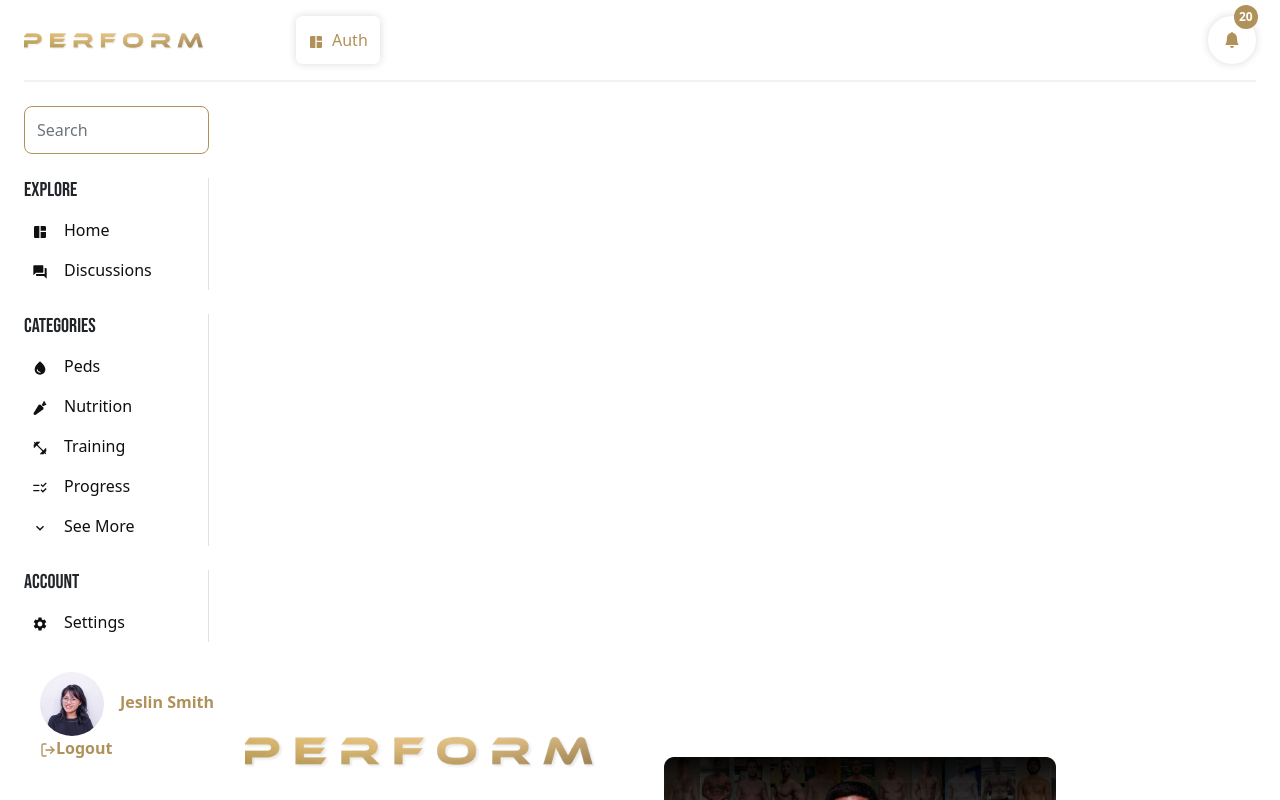
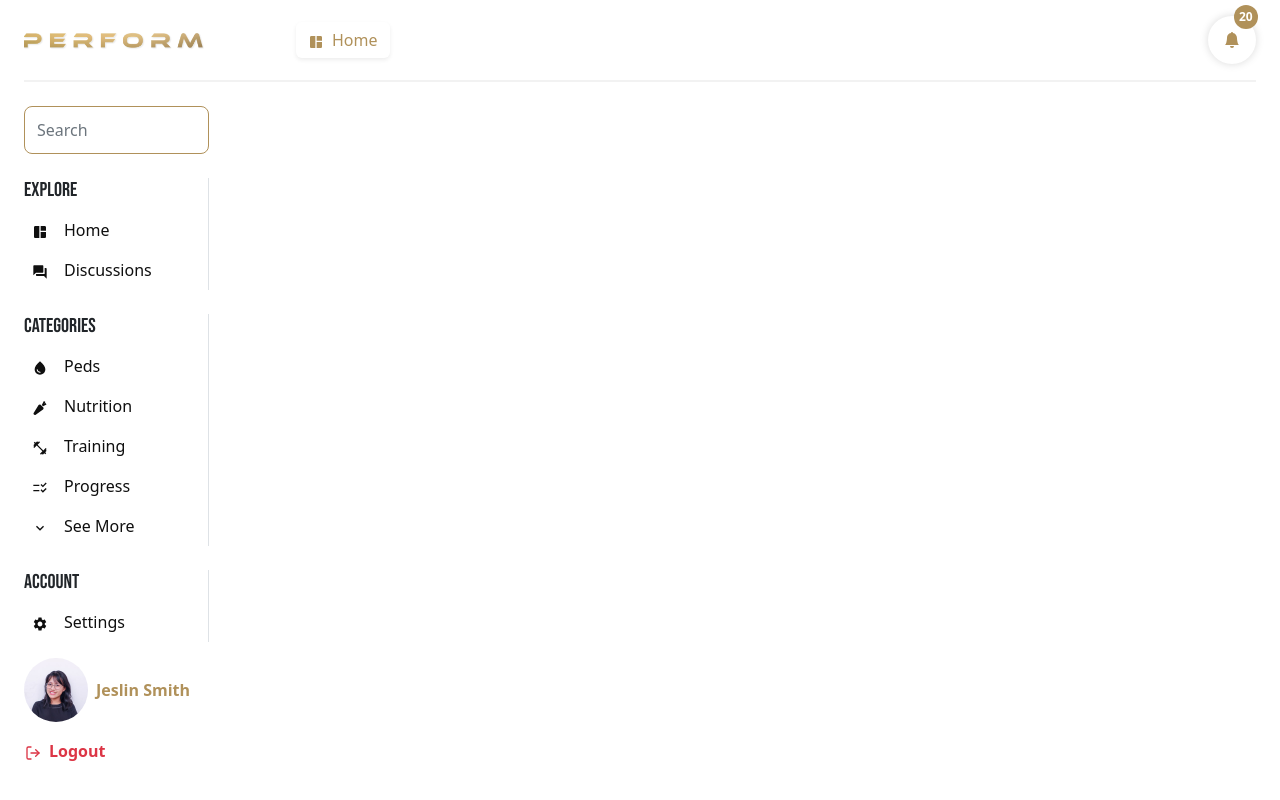
Before and after one commit to aminulds/gymnextjs, a Next.js app: page /auth/signup in a window 1280 px wide. Shown: the top 800 px of the page. Built offline with nearby package versions, Linux system fonts and the light colour scheme.

Commit message:
layou functionalit updated

```diff
--- a/app/layout.js
+++ b/app/layout.js
@@ -1,13 +1,9 @@
 'use client';
-import { MdSpaceDashboard, MdForum, MdWaterDrop, MdFitnessCenter, MdChecklistRtl, MdExpandMore, MdSettings, MdDashboard } from 'react-icons/md';
-import { IoMdNutrition } from 'react-icons/io';
-import { FaUser } from 'react-icons/fa';
-import { usePathname } from 'next/navigation';
 import { useEffect, useState } from 'react';
+import { MdSpaceDashboard } from 'react-icons/md';
 
 // Bootstrap css
 import 'bootstrap/dist/css/bootstrap.min.css';
-// import 'bootstrap/dist/js/bootstrap';
 import Sidebar from '../components/Sidebar/Sidebar';
 // Custom scss
 import '/styles/globals.scss';
@@ -15,14 +11,12 @@ import TopBar from '../components/TopBar/TopBar';
 
 export default function RootLayout({ children }) {
     const [pageIcon, setPageIcon] = useState(<MdSpaceDashboard />);
+    const [pagePath, setPagePath] = useState('/');
 
-    let router = usePathname();
-
-    const PageLabelHandler = (icon) => {
+    const PageLabelHandler = (icon, path) => {
         setPageIcon(icon);
+        setPagePath(path);
     };
-
-    //console.log(pageIcon);
 
     return (
         <html>
@@ -34,7 +28,7 @@ export default function RootLayout({ children }) {
             <body>
                 <div className="container-fluid px-md-4">
                     {/* Top Bar */}
-                    <TopBar pageIcon={pageIcon} labelTitle={`${router === '/' ? 'Home' : router.split('/')[1]}`} />
+                    <TopBar pageIcon={pageIcon} labelTitle={`${pagePath === '/' ? 'Home' : pagePath.split('/')[1]}`} />
 
                     <div className="row pt-3">
                         {/* Sidebar */}
--- a/components/Sidebar/Sidebar.jsx
+++ b/components/Sidebar/Sidebar.jsx
@@ -3,6 +3,7 @@ import { useState } from 'react';
 import Link from 'next/link';
 import { AiOutlineDoubleLeft } from 'react-icons/ai';
 import { FiLogOut } from 'react-icons/fi';
+import { FaUser } from 'react-icons/fa';
 import Input from '../Input/Input';
 import { sideBarNavData } from './sidebarData';
 import userImage from '/public/images/users/user-profile.png';
@@ -10,10 +11,11 @@ import userImage from '/public/images/users/user-profile.png';
 const Sidebar = ({ PageLabelHandler }) => {
     const [login, setLogin] = useState(true);
     const [activeNav, setactiveNav] = useState(null);
+    const userIcon = FaUser;
 
-    const ActiveNavHandler = (navItem, icon) => {
+    const ActiveNavHandler = (navItem, icon, path) => {
         setactiveNav(navItem);
-        PageLabelHandler(icon);
+        PageLabelHandler(icon, path);
     };
 
     return (
@@ -34,7 +36,7 @@ const Sidebar = ({ PageLabelHandler }) => {
                                     <h5 className="navTitle">{item.navType}</h5>
                                     {item.navItems.map((navItem) => (
                                         <li key={navItem.title} className={navItem.subNav ? 'nav-item dropdown' : 'nav-item'} data-bs-dismiss="offcanvas" aria-label="Close">
-                                            <Link onClick={() => ActiveNavHandler(navItem, navItem.icon)} className={`nav-link ${activeNav == navItem && 'active'}`} href={navItem.path} role={navItem.subNav ? 'button' : ''} data-bs-toggle={navItem.subNav ? 'dropdown' : ''} aria-expanded={navItem.subNav ? 'false' : ''}>
+                                            <Link onClick={() => ActiveNavHandler(navItem, navItem.icon, navItem.path)} className={`nav-link ${activeNav == navItem && 'active'}`} href={navItem.path} role={navItem.subNav ? 'button' : ''} data-bs-toggle={navItem.subNav ? 'dropdown' : ''} aria-expanded={navItem.subNav ? 'false' : ''}>
                                                 <span className="me-2 me-md-3">{navItem.icon}</span>
                                                 {navItem.title}
                                             </Link>
@@ -61,17 +63,17 @@ const Sidebar = ({ PageLabelHandler }) => {
 
                         {/* User Profile */}
                         {login && (
-                            <div className="user position-fixed bottom-0 mb-4 p-3">
-                                <Link onClick={() => setactiveNav(true)} href="/user" className="nav-link">
-                                    <Image className="userImage img-fluid me-3" src={userImage} alt="User Profile" />
-                                    <span>Jeslin Smith</span>
+                            <div className="user my-3 pe-3">
+                                <Link onClick={() => ActiveNavHandler('', userIcon, "/user")} href="/user" className="nav-link d-flex align-items-center">
+                                    <Image className="userImage img-fluid me-2" src={userImage} alt="User Profile" />
+                                    <span className='text-nowrap'>Jeslin Smith</span>
                                 </Link>
-                                <Link className="nav-link" href="/" onClick={() => setLogin(false)}>
-                                    <span>
+                                <button onClick={() => setLogin(false)} className="btn nav-link mt-3 text-danger" type='button' >
+                                    <span className='me-2'>
                                         <FiLogOut />
                                     </span>
                                     Logout
-                                </Link>
+                                </button>
                             </div>
                         )}
                     </div>
--- a/components/Sidebar/sideBar.scss
+++ b/components/Sidebar/sideBar.scss
@@ -2,6 +2,7 @@
     .offcanvas {
         .offcanvas-body {
             flex-grow: 0;
+
             .navbar-nav {
                 .navTitle {
                     font-size: 1.25rem;
@@ -9,10 +10,12 @@
                 }
 
                 flex-direction: column;
+
                 .nav-item {
                     .nav-link {
                         color: $colorBlack;
                         transition: $transition_2;
+
                         &:hover {
                             background: $colorBgGray;
                             color: $colorPrimary;
@@ -33,6 +36,9 @@
                 color: $colorPrimary;
                 transition: $transition_2;
 
+                .nav-link {
+                    transition: $transition_1;
+
                     .userImage {
                         height: 4rem;
                         width: 4rem;
@@ -43,6 +49,15 @@
                         color: $colorBlack;
                     }
                 }
+
+                .text-danger {
+                    color: $colorDanger !important;
+
+                    &:hover {
+                        color: $colorBlack !important;
                     }
                 }
             }
+        }
+    }
+}
--- a/components/TopBar/PageLabel.jsx
+++ b/components/TopBar/PageLabel.jsx
@@ -1,6 +1,6 @@
 const PageLabel = ({ pageIcon, labelTitle }) => {
     return (
-        <button className="btn d-none d-md-inline-flex btnPrimaryOutline text-capitalize">
+        <button className="btn d-none d-md-inline-flex btnPrimaryOutline text-capitalize shadow-sm">
             <span className="me-2">{pageIcon}</span> {labelTitle}
         </button>
     );
--- a/components/TopBar/topBar.scss
+++ b/components/TopBar/topBar.scss
@@ -9,15 +9,18 @@
         display: flex;
         align-items: center;
         justify-content: space-between;
+
         // NavToogler
         .navbar-toggler {
             display: flex;
             align-items: center;
             margin-right: 1.5rem;
+
             svg {
                 font-size: 1.5rem;
             }
         }
+
         .logo {
             max-width: 15rem;
         }
@@ -29,7 +32,6 @@
             border: none;
             box-shadow: $shadow_1;
             align-items: center;
-            height: 3rem;
             cursor: text;
         }
     }
--- /dev/null
+++ b/extensions.json
@@ -0,0 +1,6 @@
+{
+	"recommendations": [
+		"Zignd.html-css-class-completion",
+		"html-css-class-completion.JavaScriptLanguages"
+	]
+}
--- a/styles/variables.scss
+++ b/styles/variables.scss
@@ -5,6 +5,7 @@ $colorPrimaryGradient2: linear-gradient(90deg, rgba(179, 121, 18, 1) 0%, rgba(17
 $colorBlack: #0f0f0f;
 $colorWhite: #ffffff;
 $colorBgGray: #f2f2f2;
+$colorDanger: #dc3545;
 
 // Fonts
 $fontPoppins: 'Poppins';
```
Lines whose indentation alone changed are shown as unchanged.
